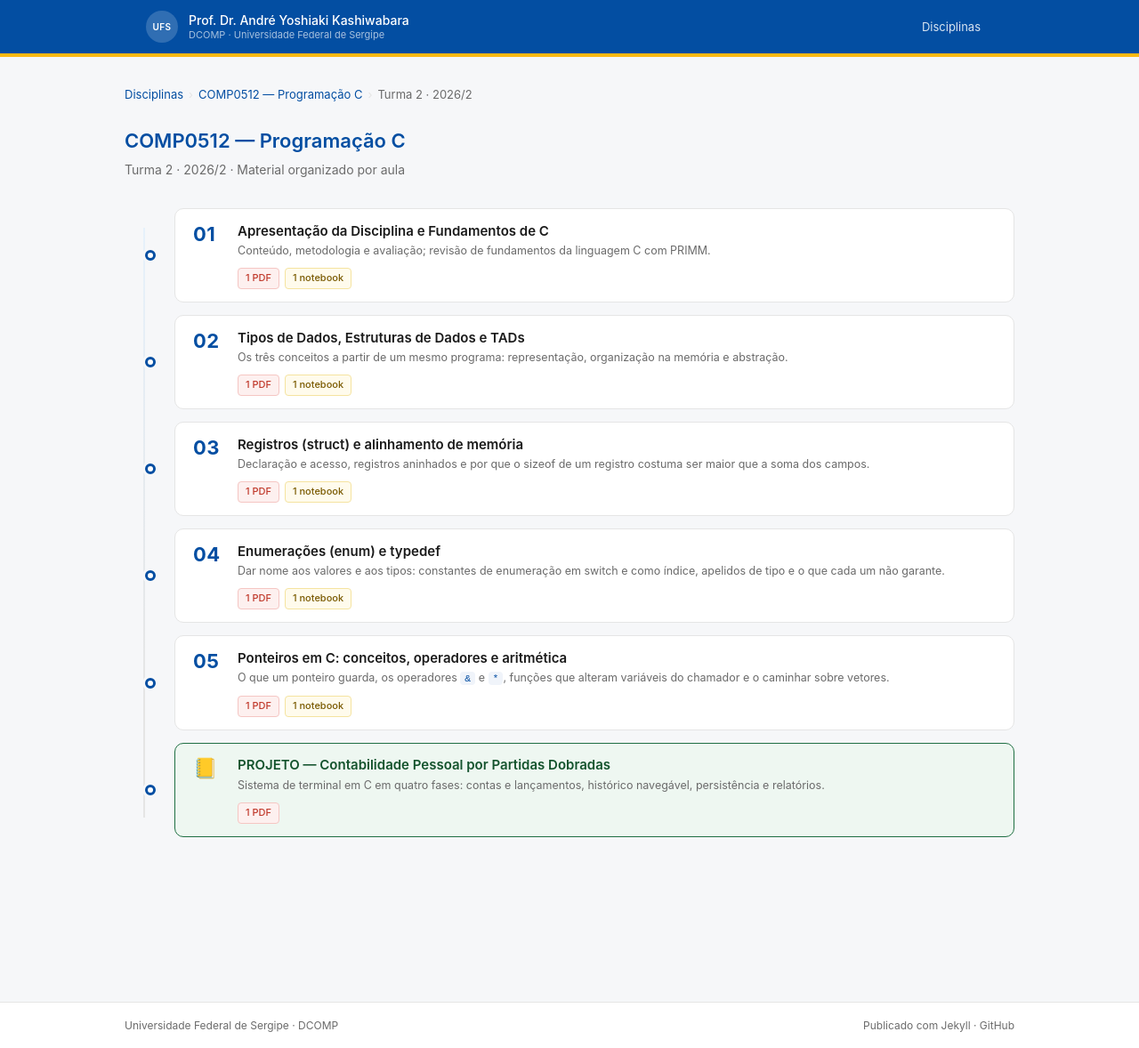
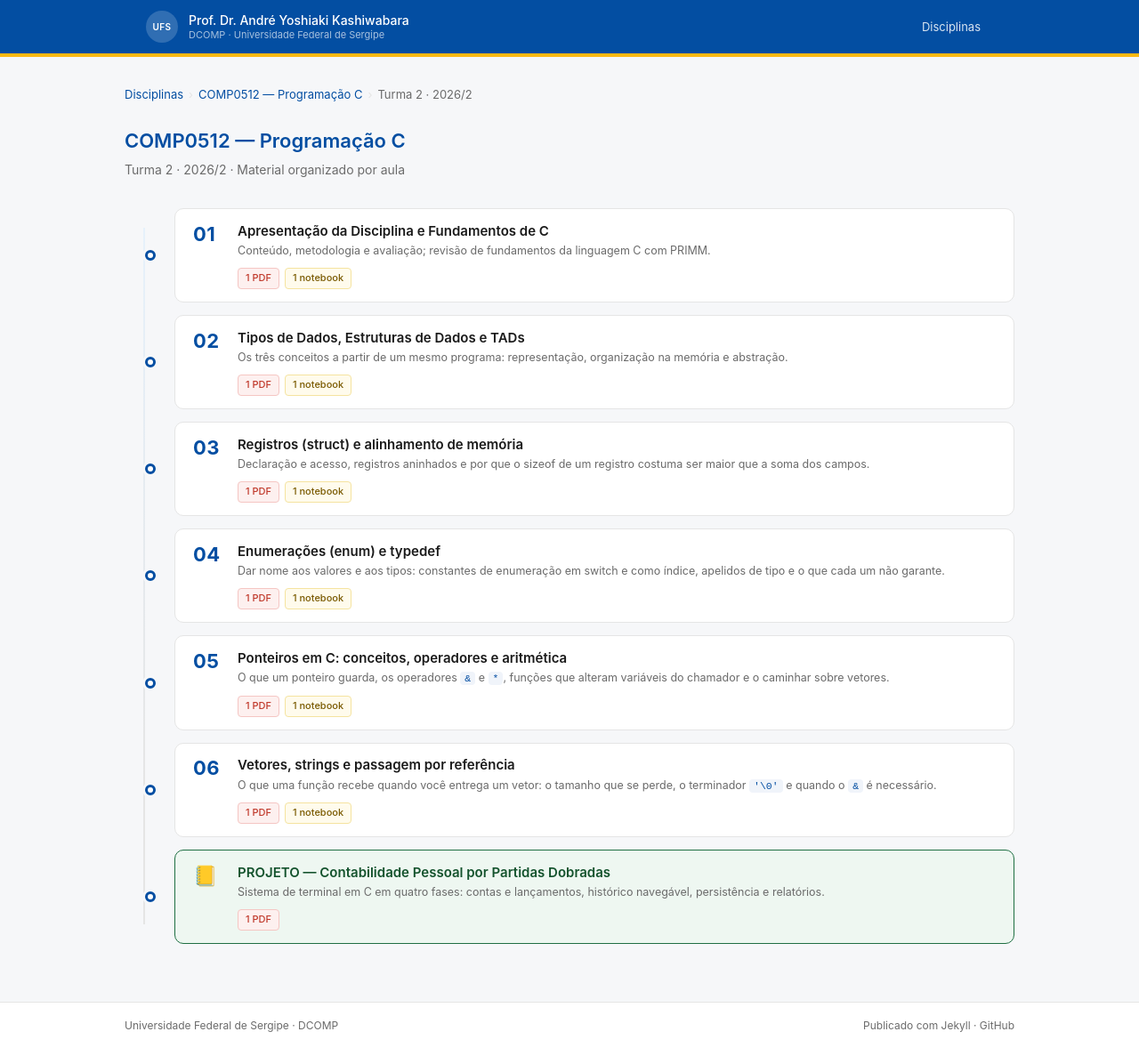
Before and after one commit to ayoshiaki/ufs-disciplinas, a Jekyll site: the page built from programacao-c/2026-2-T02/index.md, in a window 1280 px wide and 1178 px high. Shown: the whole window at 89% size. Built offline with Jekyll 4.4.1, drawn with Linux system fonts in a browser that asks for light colours.

Commit message:
Adiciona Aula 06 de Programação C (2026/2 T02): vetores, strings e passagem por referência
Slides (39 páginas) sobre o que uma função recebe ao receber um vetor: o
decaimento em ponteiro e o tamanho que precisa viajar num parâmetro à
parte, o terminador '\0' nas strings e quando o & é necessário.
Notebook com prática por tópico, tarefas de modificação e desafio, a
partir do agenda.c visto em aula.

Card da semana 06 adicionado ao índice da turma.

Co-Authored-By: Claude Opus 5 (1M context) <noreply@anthropic.com>

```diff
--- a/programacao-c/2026-2-T02/index.md
+++ b/programacao-c/2026-2-T02/index.md
@@ -61,6 +61,15 @@ title: "COMP0512 — Programação C — Turma 2 · 2026/2"
     </div>
   </a>
 
+  <a class="week-card" href="{{ 'programacao-c/2026-2-T02/aula-06-vetores-strings-e-passagem-por-referencia' | relative_url }}">
+    <div class="week-num">06</div>
+    <div class="week-body">
+      <div class="week-title">Vetores, strings e passagem por referência</div>
+      <div class="week-desc">O que uma função recebe quando você entrega um vetor: o tamanho que se perde, o terminador <code>'\0'</code> e quando o <code>&amp;</code> é necessário.</div>
+      <div class="week-badges"><span class="week-badge pdf">1 PDF</span><span class="week-badge nb">1 notebook</span></div>
+    </div>
+  </a>
+
   <a class="week-card" href="{{ 'programacao-c/2026-2-T02/projeto' | relative_url }}" style="background: #eef7f1; border-color: #1f6f43;">
     <div class="week-num" style="color: #1f6f43;">📒</div>
     <div class="week-body">
```
Also changed, not shown: programacao-c/2026-2-T02/aula-06-vetores-strings-e-passagem-por-referencia/index.md (added, +43 -0 lines), 3 other files.
